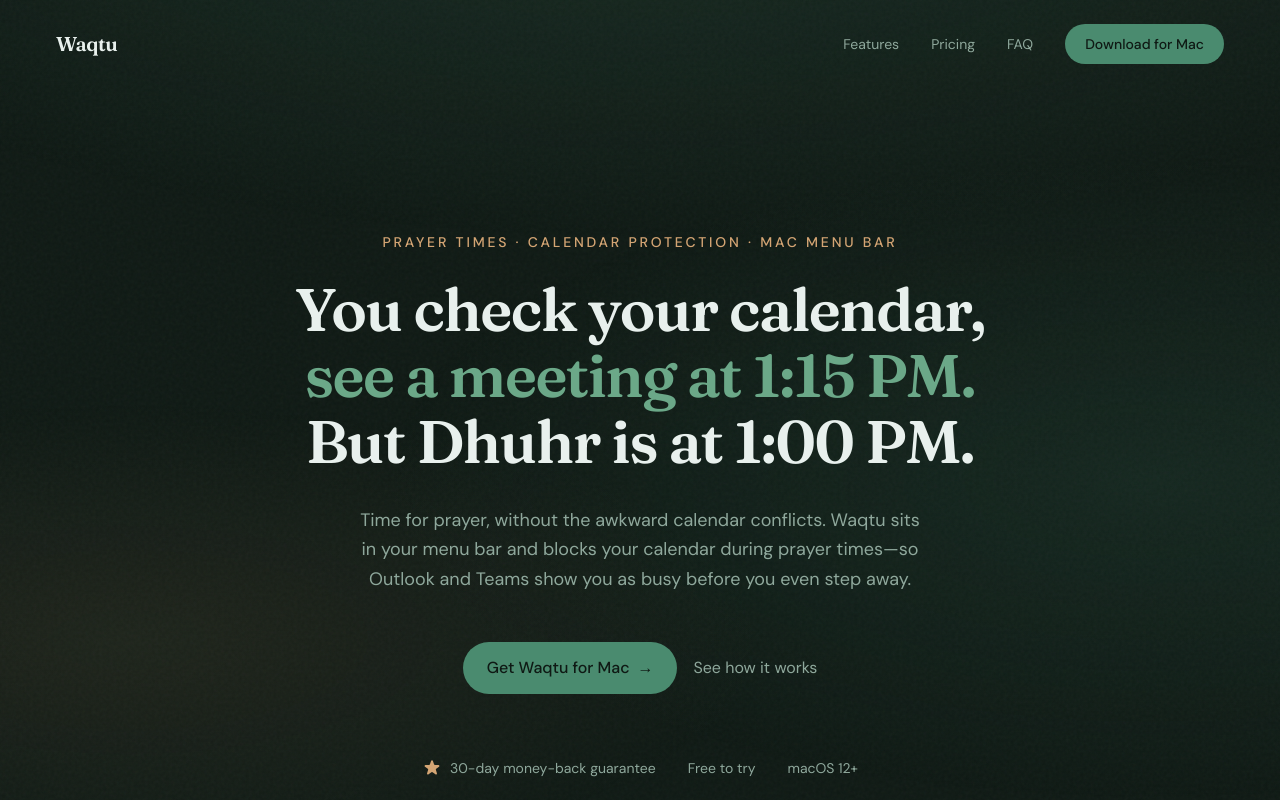
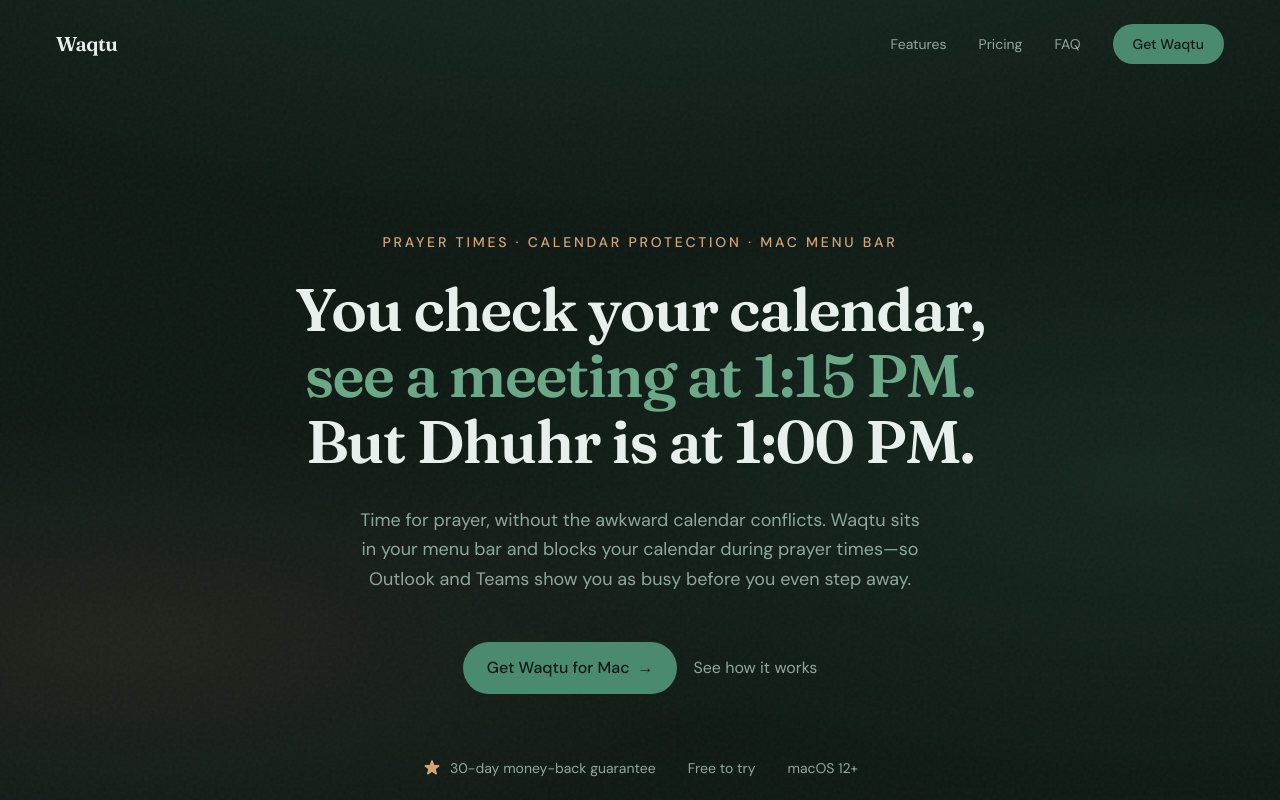
Before and after one commit to dzulfikar08/waqtu, a Next.js app: page / in a window 1280 px wide. Shown: the top 800 px of the page. Built offline with nearby package versions, Linux system fonts and the light colour scheme.

Commit message:
feat: update header CTA to link to pricing
Co-Authored-By: Claude Opus 4.6 <noreply@anthropic.com>

```diff
--- a/src/app/page.tsx
+++ b/src/app/page.tsx
@@ -82,10 +82,10 @@ export default function Home() {
             FAQ
           </a>
           <a
-            href="#download"
+            href="#pricing"
             className="rounded-full bg-[var(--waqtu-primary)] px-5 py-2.5 font-medium text-[var(--waqtu-bg)] transition-all hover:bg-[var(--waqtu-primary-soft)] hover:shadow-[0_0_24px_rgba(74,139,111,0.35)]"
           >
-            Download for Mac
+            Get Waqtu
           </a>
         </nav>
       </header>
```
